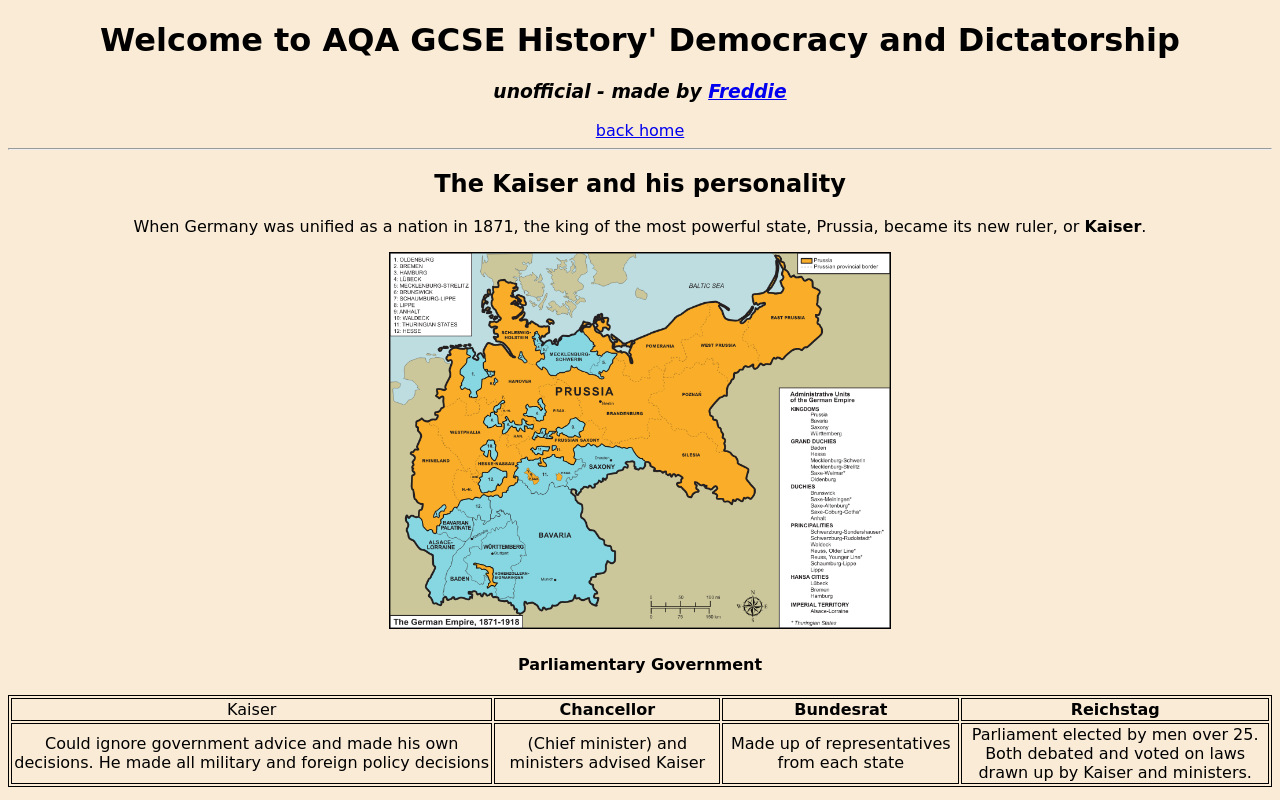
After one commit to hippogriff101/german-history, a Flask app: page /kaiser in a window 1280 px wide. The commit adds this page. Run offline with Flask 3, Linux system fonts and the light colour scheme.

Commit message:
first page started (out of 8)

```diff
--- a/app.py
+++ b/app.py
@@ -7,5 +7,9 @@ app = Flask(__name__)
 def home():
     return render_template('index.html')
 
+@app.route('/kaiser')
+def lesson_one():
+    return render_template('kaiser.html')
+
 if __name__ == '__main__':
     app.run(debug=True)
--- a/static/styles.css
+++ b/static/styles.css
@@ -3,3 +3,7 @@ body{
     text-align: center;
     background-color: antiquewhite;
 }
+
+table, th, td, img {
+  border:1px solid black;
+}
--- a/templates/index.html
+++ b/templates/index.html
@@ -9,6 +9,7 @@
 <body>
     <h1>Welcome to AQA GCSE History' Democracy and Dictatorship</h1>
     <h3><i>unofficial - made by <a href="https://freddieyershon.co.uk">Freddie</a></i></h3>
-
+    <hr>
+    <p></p>
 </body>
 </html>
--- /dev/null
+++ b/templates/kaiser.html
@@ -0,0 +1,33 @@
+<!DOCTYPE html>
+<html lang="en">
+<head>
+    <meta charset="UTF-8">
+    <meta name="viewport" content="width=device-width, initial-scale=1.0">
+    <link rel="stylesheet" href="{{ url_for('static', filename='styles.css') }}">
+    <title>German History - 1890-1945  </title>
+</head>
+<body>
+    <h1>Welcome to AQA GCSE History' Democracy and Dictatorship</h1>
+    <h3><i>unofficial - made by <a href="https://freddieyershon.co.uk">Freddie</a></i></h3>
+    <a href="/">back home</a>
+    <hr>
+    <h2>The Kaiser and his personality</h2>
+    <p>When Germany was unified as a nation in 1871, the king of the most powerful state, Prussia, became its new ruler, or <b>Kaiser</b>.</p>
+    <img src="{{ url_for('static', filename='images/germany1871-1918.png')}}" width="500px" height="auto">
+    <h4>Parliamentary Government</h4>
+    <table>
+        <tr>
+            <td>Kaiser</th>
+            <th>Chancellor</th>
+            <th>Bundesrat</th>
+            <th>Reichstag</th>
+        </tr>
+        <tr>
+            <td>Could ignore government advice and made his own decisions. He made all military and foreign policy decisions</td>
+            <td>(Chief minister) and ministers advised Kaiser</td>
+            <td>Made up of representatives from each state</td>
+            <td>Parliament elected by men over 25.<br>Both debated and voted on laws drawn up by Kaiser and ministers.</td>
+        </tr>
+    </table>
+</body>
+</html>
```
Also changed, not shown: static/images/germany1871-1918.png (added).
